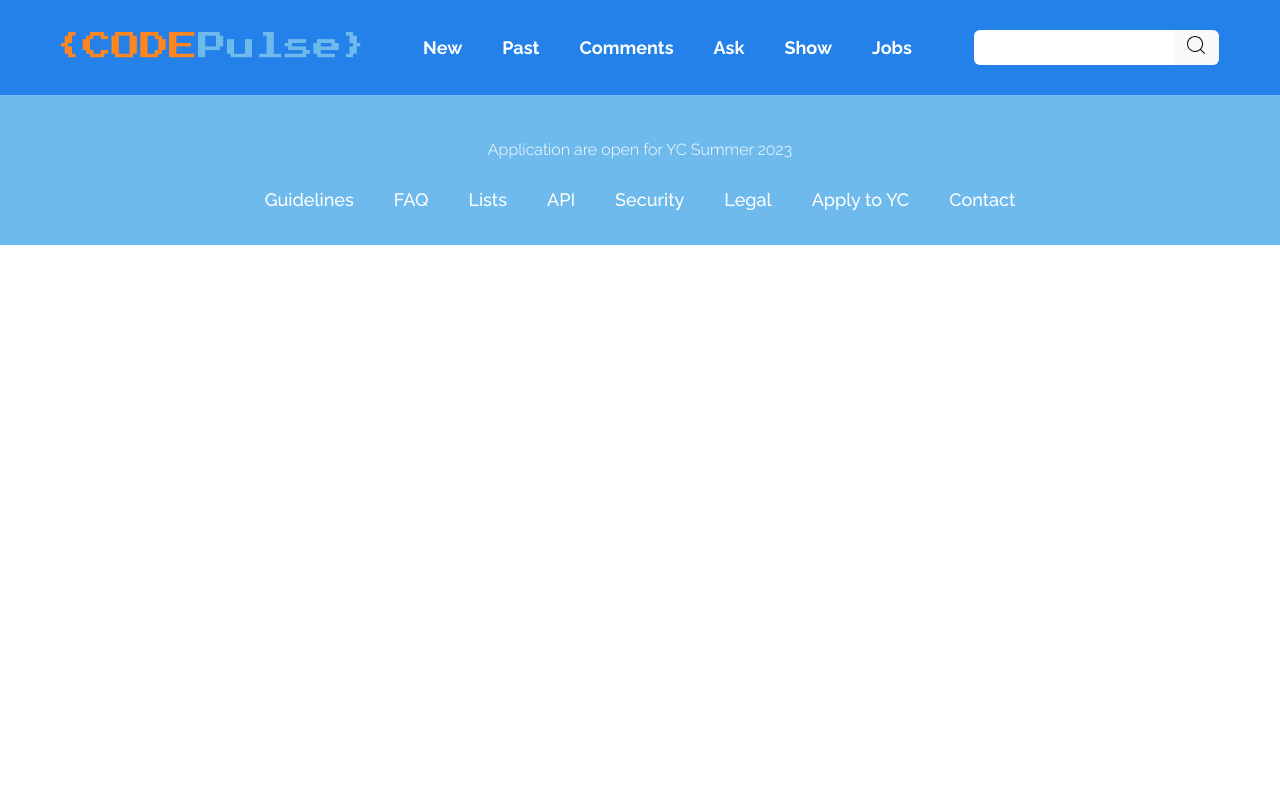
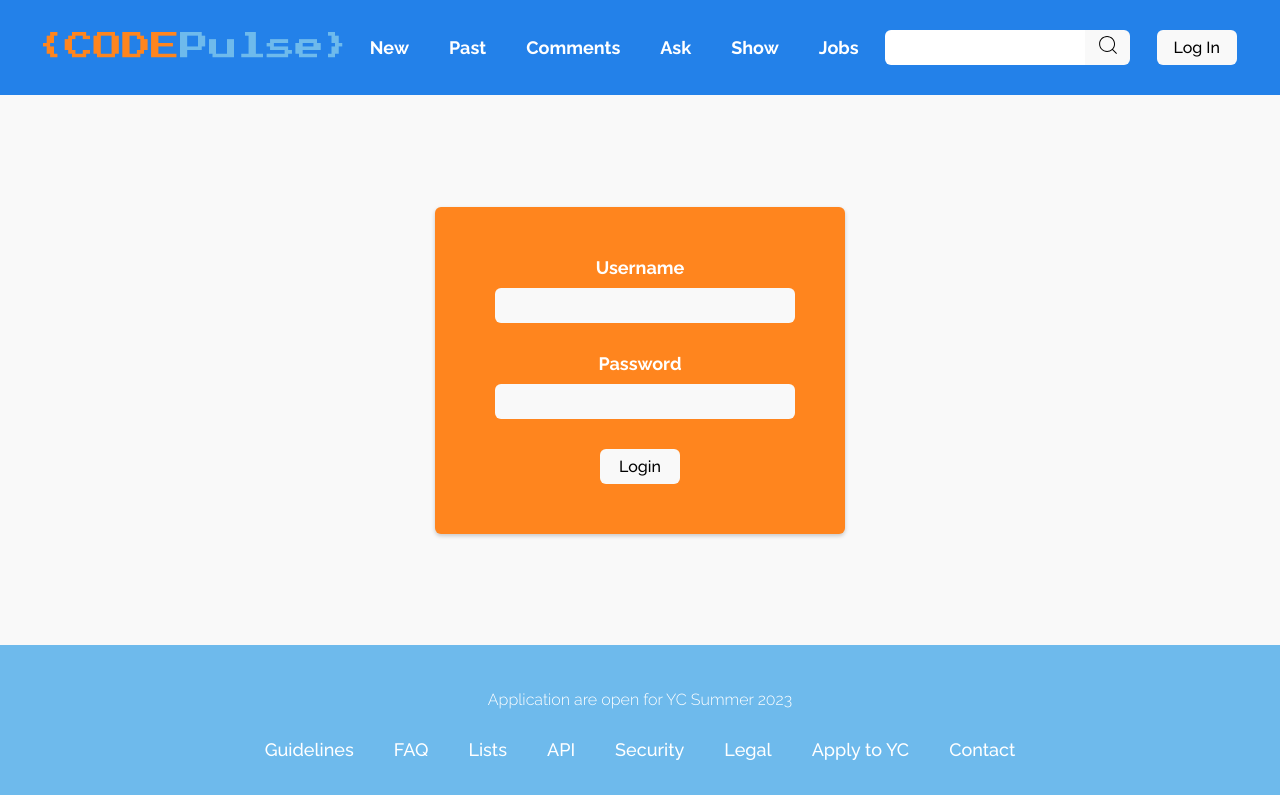
Before and after one commit to lranatunga/hacker-news, a React (Create React App) app: page /login in a window 1280 px wide. Built offline with nearby package versions, Linux system fonts and the light colour scheme.

Commit message:
conflict corrected

```diff
--- a/src/App.js
+++ b/src/App.js
@@ -13,6 +13,7 @@ import PastPage from './Pages/PastPage';
 import ShowPage from './Pages/Show';
 import JobsPage from './Pages/Jobs';
 // import Users from './Componets/User';
+import LoginForm from './Pages/LogInPage'
 
 
 function App() {
@@ -29,6 +30,7 @@ function App() {
           <Route  path='/show' element={<ShowPage/>}/>
           <Route path='/past' element={<PastPage/>}/>
           <Route path='/jobs' element={<JobsPage/>}/>
+          <Route path='/login' element={<LoginForm/>}/>
           {/* <Route path='/users' element={<Users/>}/> */}
         </Routes>
         <Footer/>
--- a/src/Componets/SignIn.js
+++ b/src/Componets/SignIn.js
@@ -1,10 +1,20 @@
-
+import { NavLink } from "react-router-dom";
 
 export default function  LogIn () {
 
 
     return (
-        <></>
+        <div class="LogInButton">
+        <nav><NavLink
+                to='/login'
+                style={({isActive}) => {
+                    return {
+                        color: isActive ? 'orange' : 'white',
+                        textDecoration:'none',
+                        marginTop:'5px'
+                    }
+                }}><button class="btn-log-in">Log In</button></NavLink></nav>
+    </div>
         // <div className="LogInButton">
         //     <button className="btn-log-in">Log In</button>
         // </div>
--- a/src/Max.css
+++ b/src/Max.css
@@ -157,3 +157,87 @@ input:hover {
 .btn-pages:hover {
     color:#ff851e
 }
+
+.btn-login {
+    width: 80px;
+    height: 35px;
+    background-color: #f9f9f9;
+    border-radius: 6px;
+    font-size: 16px;
+    padding: 0;
+    margin: 0;
+    cursor: pointer;
+    border-style: none;
+}
+
+form {
+    display: flex;
+    flex-direction: column;
+    align-items: center;
+    justify-content: center;
+    padding: 50px;
+    gap: 30px;
+    background-color: #ff851e;
+    margin: 50px;
+    border-radius: 6px;
+    box-shadow: 0 2px 4px 0 rgba(0,0,0,.2);
+}
+
+.input-login {
+    width: 300px;
+    background-color: #f9f9f9;
+    border-radius: 6px;
+    margin-left: 10px;
+}
+
+.UserLogin {
+    display: flex;
+    flex-direction: column;
+    justify-content: center;
+    align-items: center;
+    background-color: #f9f9f9;
+    width: 100%;
+    height: 550px;
+}
+
+.label-login {
+    display: flex;
+    flex-direction: column;
+    align-items: center;
+    gap: 10px;
+    color: white;
+    font-size: 18px;
+    font-weight: 700;
+}
+
+.error-message-text {
+    font-size: 18px;
+    color: red;
+    font-weight: 900;
+}
+
+@media only screen and (max-width: 1100px) {
+    .nav-bar {
+      display: flex;
+      flex-direction: column;
+      gap: 15px;
+    }
+    .header {
+        display: flex;
+        flex-direction: column;
+        gap: 20px;
+    }
+    .footer {
+        height: 600px;
+    }
+    .links-footer {
+        display: flex;
+        flex-direction: column;
+    }
+    .btn-log-in {
+        width: 300px;
+    }
+    input  {
+        width: 255px;
+    }
+  }
--- /dev/null
+++ b/src/Pages/LogInPage.js
@@ -0,0 +1,37 @@
+import React, { useState } from 'react';
+import { useNavigate } from 'react-router-dom';
+
+export default function LoginForm() {
+  const [username, setUsername] = useState('');
+  const [password, setPassword] = useState('');
+  const [error, setError] = useState(null);
+  const navigate = useNavigate();
+
+  function handleSubmit(event) {
+    event.preventDefault();
+    if (username === 'user' && password === 'password') {
+      setError(null);
+      navigate('/');
+    } else {
+      setError('Sorry your Username or Password are not correct!');
+    }
+  }
+
+  return (
+    <div class="UserLogin">
+    <form onSubmit={handleSubmit}>
+      <label class="label-login">
+        Username
+        <input class="input-login" type="text" value={username} onChange={e => setUsername(e.target.value)} />
+      </label>
+      <label class="label-login">
+        Password
+        <input class="input-login" type="password" value={password} onChange={e => setPassword(e.target.value)} />
+      </label>
+      <button class="btn-login" type="submit">Login</button>
+      {error && <p class="error-message-text">{error}</p>}
+    </form>
+    </div>
+  );
+
+}
```
